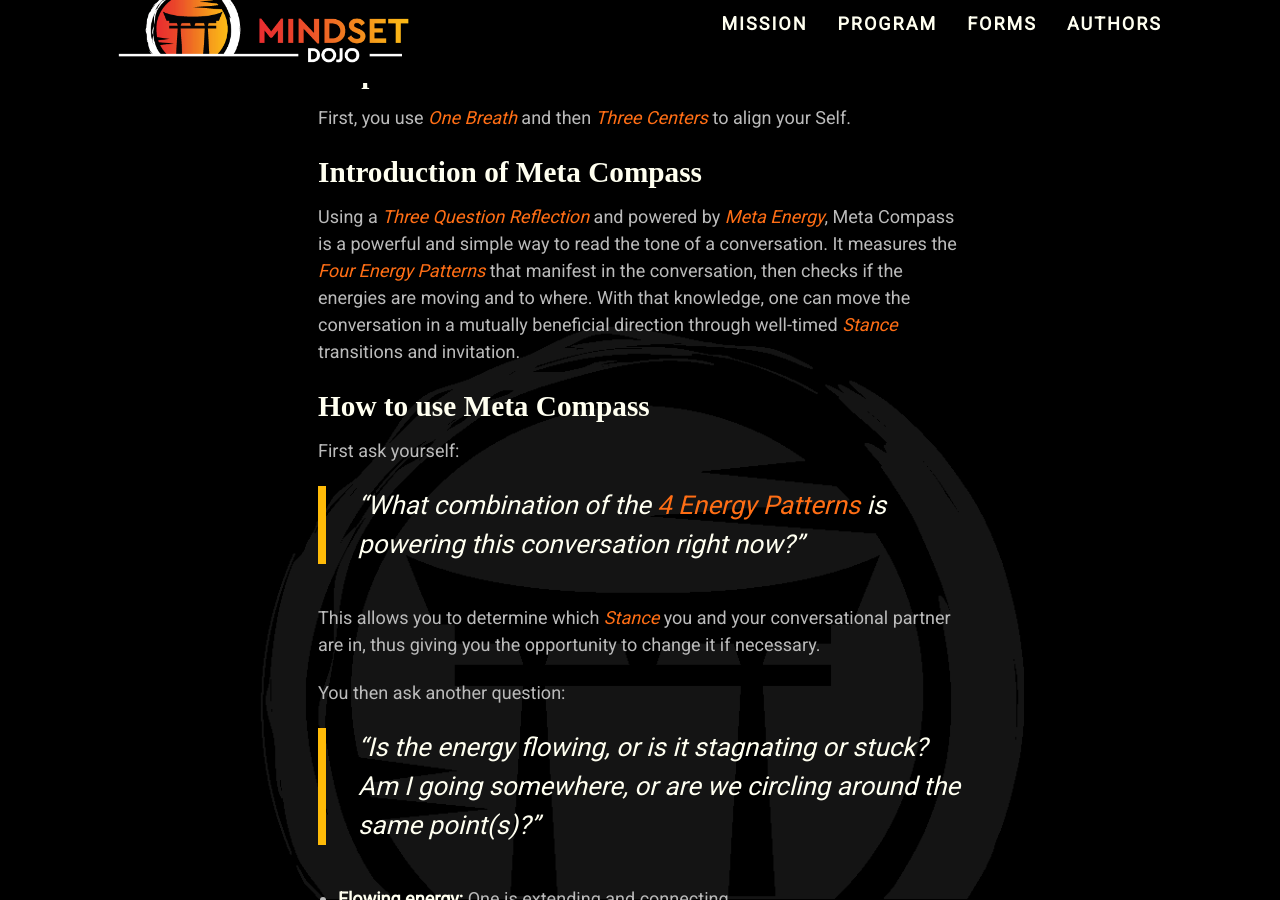
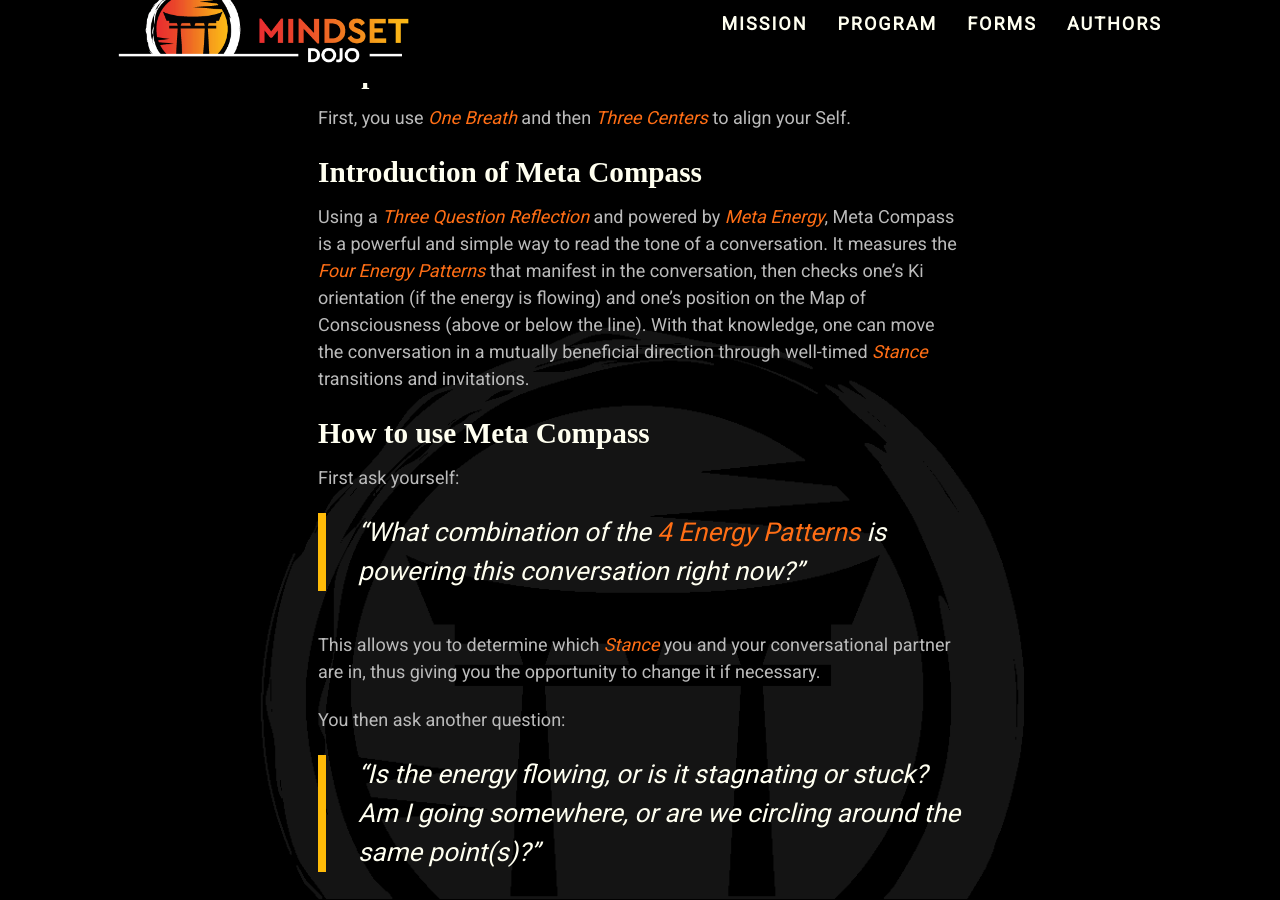
Before and after one commit to mindset-dojo/mindset-dojo.github.io, a Jekyll site: the page built from _forms/tone.md, in a window 1280 px wide and 900 px high, scrolled down 817 px. Built offline with Jekyll 4.4.1, drawn with Linux system fonts in a browser that asks for light colours; some web fonts are replaced.

Commit message:
refactor(tone): establish ki and map of consciousness inspirations.

```diff
--- a/_forms/tone.md
+++ b/_forms/tone.md
@@ -26,7 +26,7 @@ First, you use [One Breath](../one-breath/) and then [Three Centers](../three-ce
 
 ### Introduction of Meta Compass
 
-Using a [Three Question Reflection](../three-question-reflection/) and powered by [Meta Energy](../meta/), Meta Compass is a powerful and simple way to read the tone of a conversation. It measures the [Four Energy Patterns](../four-patterns/) that manifest in the conversation, then checks if the energies are moving and to where. With that knowledge, one can move the conversation in a mutually beneficial direction through well-timed [Stance](../stance/) transitions and invitation.
+Using a [Three Question Reflection](../three-question-reflection/) and powered by [Meta Energy](../meta/), Meta Compass is a powerful and simple way to read the tone of a conversation. It measures the [Four Energy Patterns](../four-patterns/) that manifest in the conversation, then checks one's Ki orientation (if the energy is flowing) and one's position on the Map of Consciousness (above or below the line). With that knowledge, one can move the conversation in a mutually beneficial direction through well-timed [Stance](../stance/) transitions and invitations.
 
 ### How to use Meta Compass
 
```
